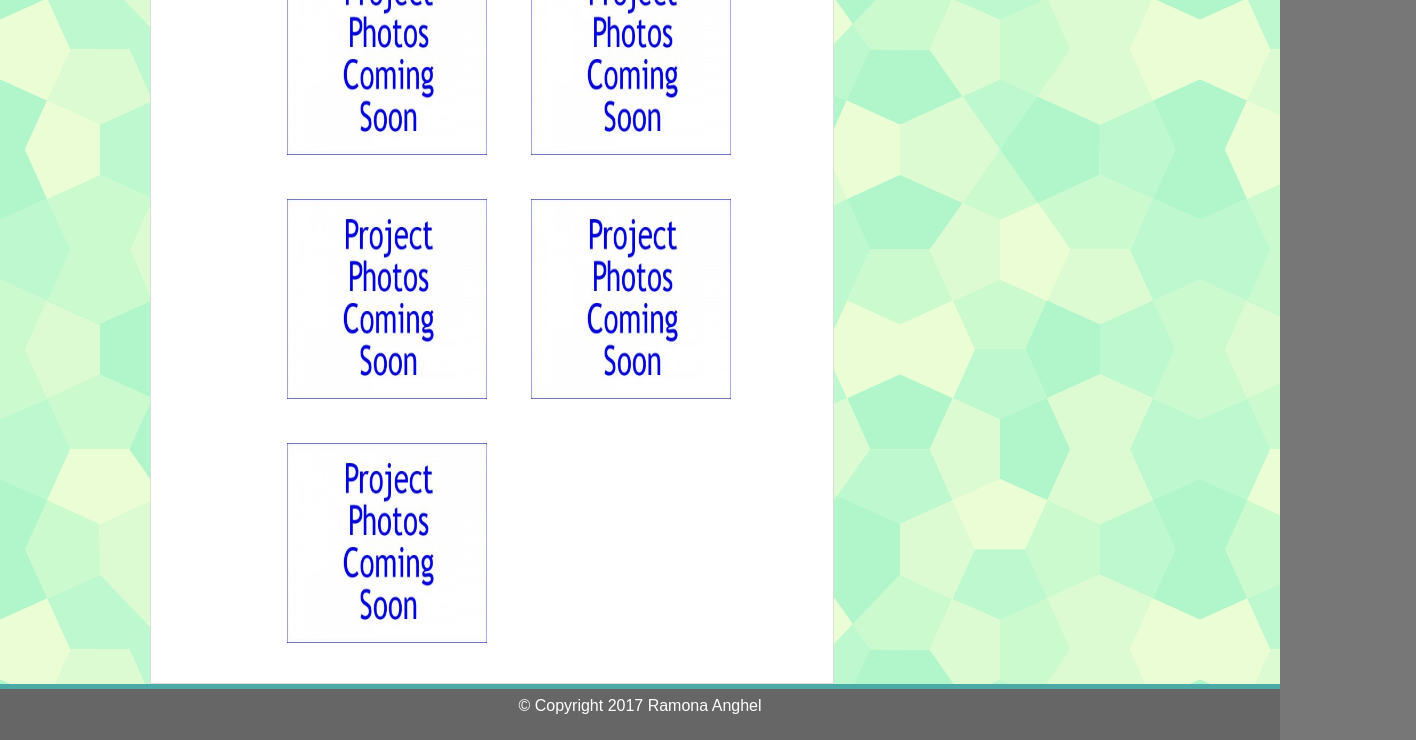
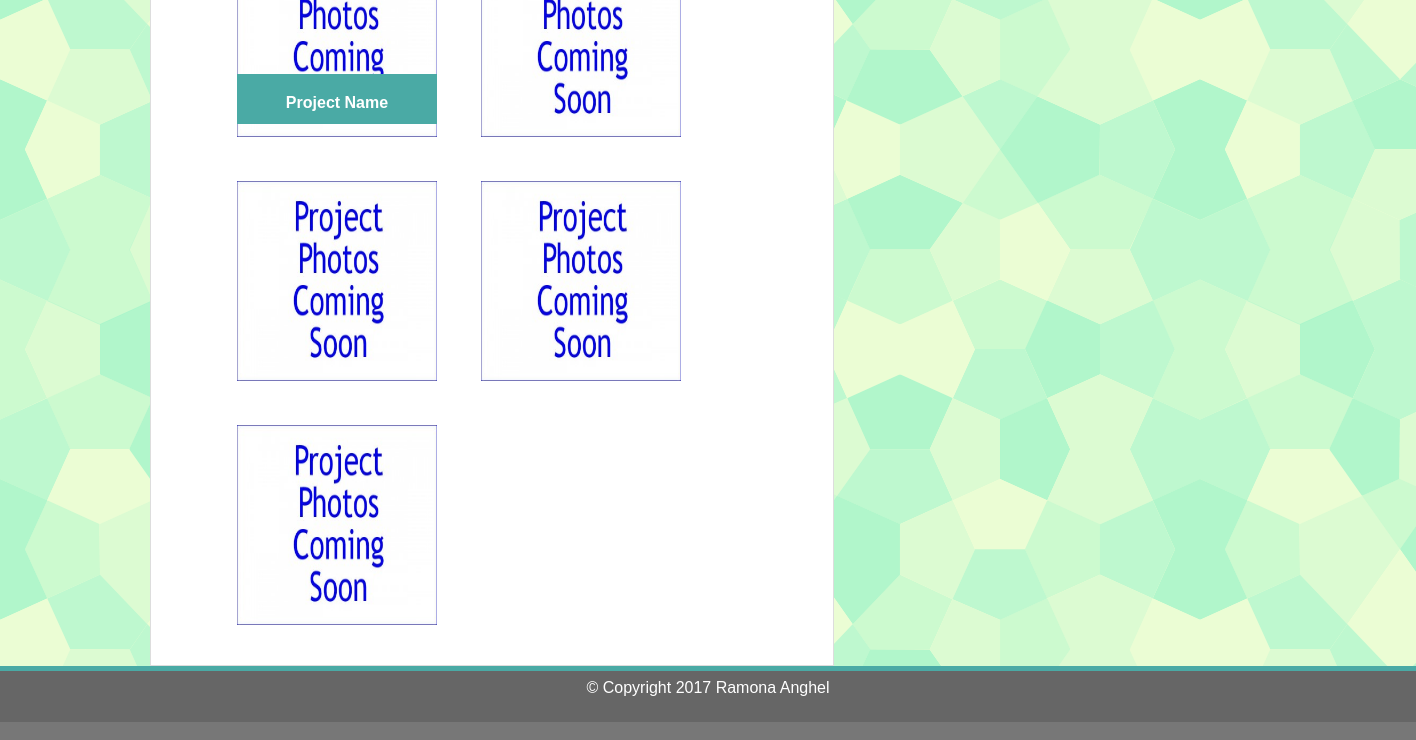
Before and after one commit to ranghel/Basic-Portfolio, a plain HTML site: page portfolio.html in a window 1280 px wide. Shown: the part 251-991 px from the top of the page, 1416 px wide, since content can reach past the window. Drawn offline with Linux system fonts and the light colour scheme.

Commit message:
text box on portfolio images

```diff
--- a/assets/css/style.css
+++ b/assets/css/style.css
@@ -1,8 +1,6 @@
 /*Removing default browser settings*/
-*{
-	margin: 0;
-	padding: 0;
-}
+
+* {margin: 0;padding: 0;}
 
 html, body {
 	height: 100%
@@ -22,9 +20,10 @@ h1, h2, h3 {
 	font-family: 'Georgia', Times, Times New Roman, sans;
 }
 
-/*/.entirecontent {
-	width: 960px; could not get it to look nice with a set width for the entire content
-}*/
+header {
+	min-width: 1400px;
+	margin: 0;
+}
 
 .heading {
 	background-color: #4aaaa5;
@@ -68,7 +67,12 @@ h2, h3 {color: #4aaaa5;}
 
 }
 
-.maincontent {
+.mainsection {
+	width: 960px;
+	height: auto;
+}
+
+.content {
 	width: 650px;
 	background-color: #ffffff;
 	margin-top: 15px;
@@ -97,7 +101,7 @@ h2, h3 {color: #4aaaa5;}
 	position: absolute;
 	left: 850px;
 	top: 97px;
-	width: 270px;
+	width: 237px;
 }
 
 ul {
@@ -109,7 +113,7 @@ ul {
 
 li {
 	display: inline;
-	padding: 15px;
+	padding: 10px;
 	text-align: center;
 
 }
@@ -123,7 +127,7 @@ a {
 
 
 .active {
-	background-color: #4AAA8E;
+	background-color: lightgray;
 }
 
 .comingsoon {
@@ -131,16 +135,31 @@ a {
 	width: 200px;
 	margin: 20px;
 	position: relative;
-	left: 100px;
+	left: 50px;
 }
 
+h4 {
+	position: absolute;
+	top: 325px;
+	left: 237px;
+	background-color: #4aaaa5;
+	padding-top: 20px;
+	color: #ffffff;
+	text-align: center;
+	height: 30px;
+	width: 200px;
+}
+
+
+
+
 textarea {
-	height: 20em;
+	height: 15em;
 }
 
 input, textarea {
 	padding: 5px;
-	width: 95%;
+	width: 80%;
 	margin-top: 5px;
 	margin-bottom: 15px;
 	border: 0.5px solid #dddddd;
@@ -161,6 +180,7 @@ button {
 	border-top: 5px solid #4aaaa5;
 	padding: .5em;
 	margin-top: 35px;
+	min-width: 1400px;
 }
 
 .footer, .pagewrap:after {
--- a/portfolio.html
+++ b/portfolio.html
@@ -36,23 +36,26 @@
 	</header>
 
 	<div class="pagewrap">
-
-		<div class="maincontent">
+	<div class="mainsection">
+		<div class="content">
 			<h2>Portfolio</h2>
-			<br>
 			<hr style="height:2px;border-width:0;background-color:lightgray">
 			<br>
-			<img class="comingsoon" src="assets/images/projectphotoscomingsoon.jpg" alt="commingsoon">
-			<img class="comingsoon" src="assets/images/projectphotoscomingsoon.jpg" alt="commingsoon">
-			<img class="comingsoon" src="assets/images/projectphotoscomingsoon.jpg" alt="commingsoon">
-			<img class="comingsoon" src="assets/images/projectphotoscomingsoon.jpg" alt="commingsoon">
-			<img class="comingsoon" src="assets/images/projectphotoscomingsoon.jpg" alt="commingsoon">
+			<img class="comingsoon" src="assets/images/projectphotoscomingsoon.jpg" alt="comingsoon"/>
+				<h4>Project Name</h4>
+			<img class="comingsoon" src="assets/images/projectphotoscomingsoon.jpg" alt="comingsoon"/>
+				<h4>Project Name</h4>
+			<img class="comingsoon" src="assets/images/projectphotoscomingsoon.jpg" alt="comingsoon"/>
+				<h4>Project Name</h4>
+			<img class="comingsoon" src="assets/images/projectphotoscomingsoon.jpg" alt="comingsoon"/>
+				<h4>Project Name</h4>
+			<img class="comingsoon" src="assets/images/projectphotoscomingsoon.jpg" alt="comingsoon"/>
+				<h4>Project Name</h4>
 		</div>
 
 		<div class="connect">
 			<h3>Connect with Me</h3>
-			<br>
-			<hr style="height:2px;border-width:0;background-color:lightgray">
+			<hr style="height:0.5px;border-width:0;background-color:lightgray">
 			<br>
 			<a href="https://www.linkedin.com/in/ramona-anghel-6b850580" target="_blank">
 				<img src="assets/images/linkedin2.png" alt="LinkedIn" width="50" height="50">
@@ -67,7 +70,7 @@
 				<img src="assets/images/googleplus.png" alt="Googleplus" width="50" height="50">
 			</a>
 		</div>
-
+		</div>
 	</div>
 
 	<footer class="footer">
```
Also changed, not shown: contact.html (+8 -9 lines), index.html (+4 -6 lines).
